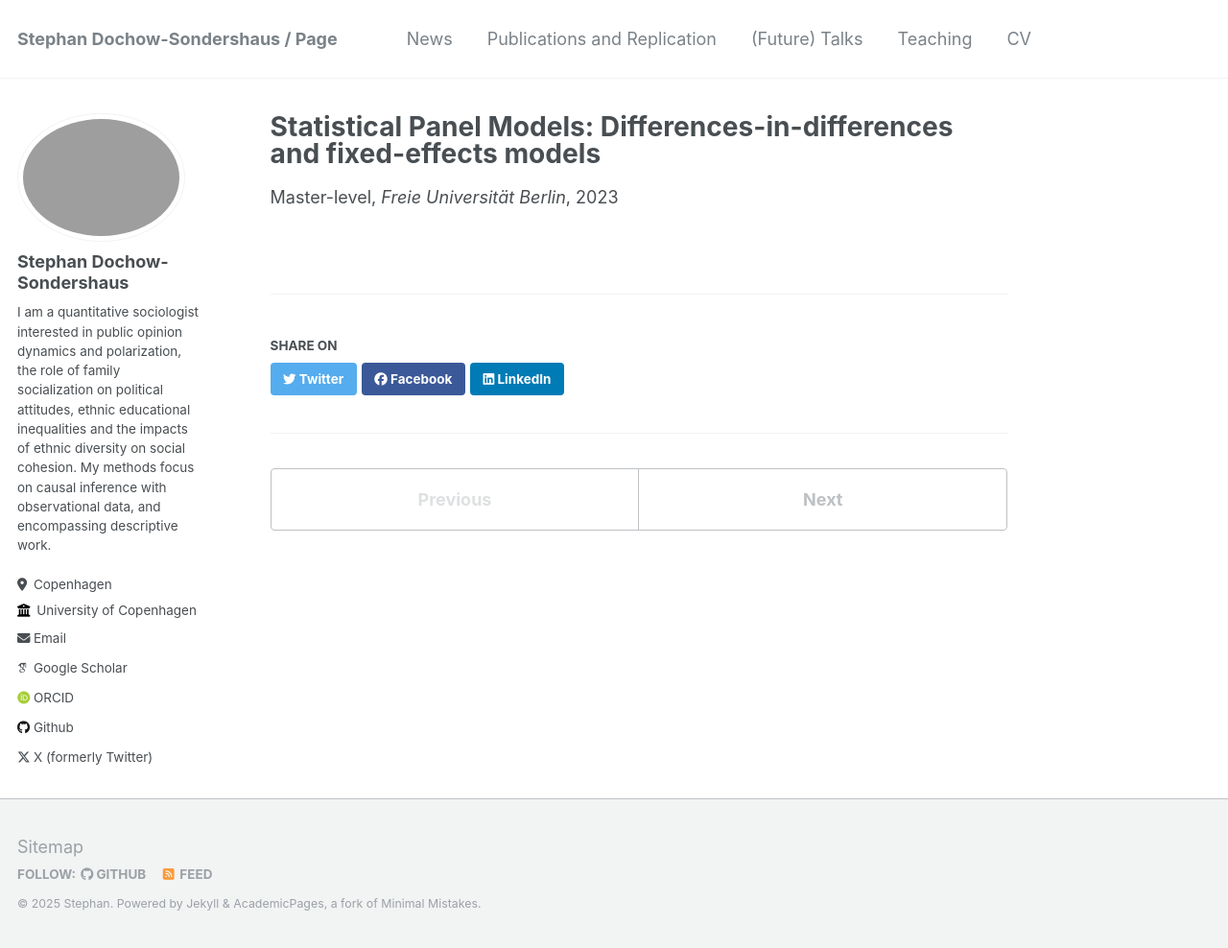
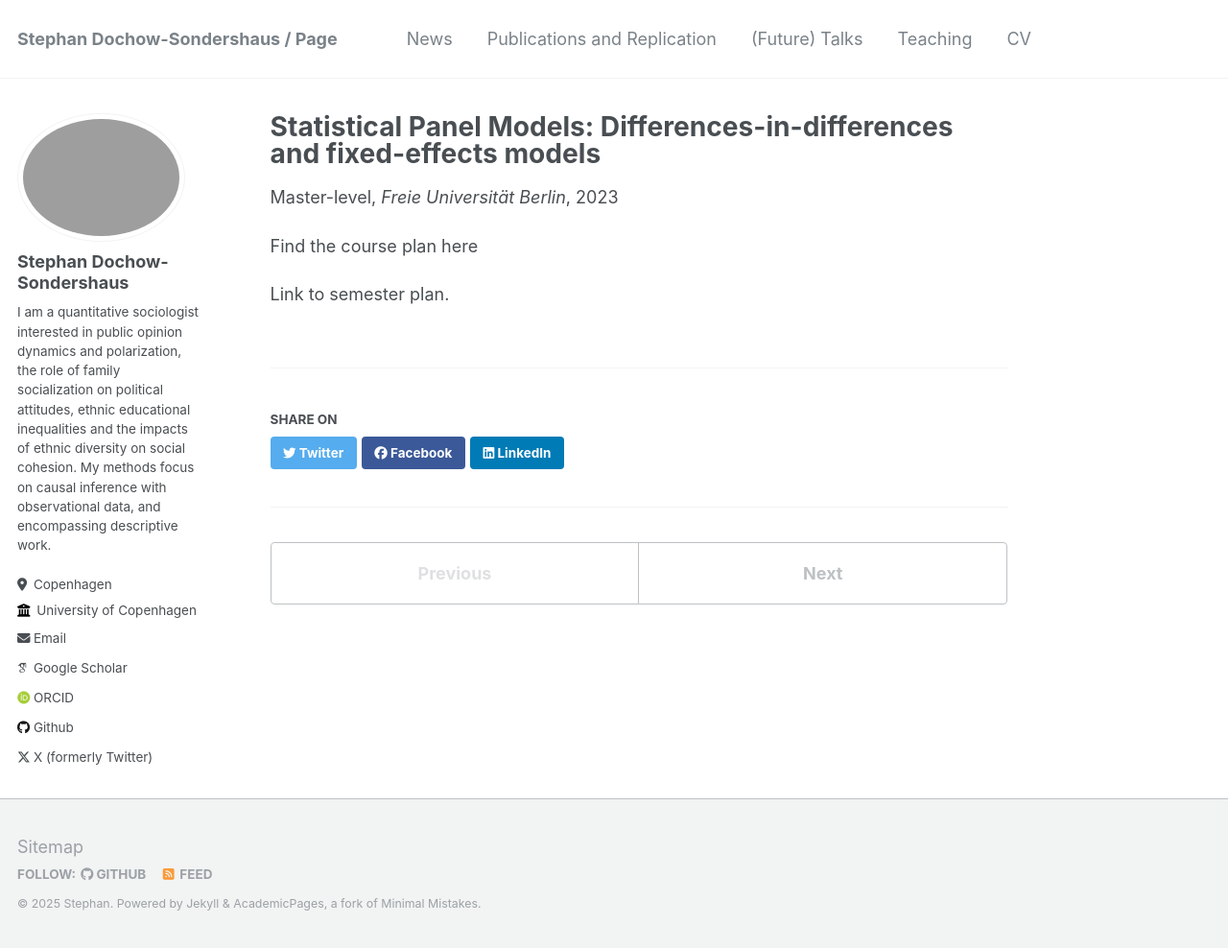
Before and after one commit to stephandoc/stephandoc.github.io, a Jekyll site: the page built from _teaching/2023-winter-teaching-1.md, in a window 1280 px wide and 988 px high. Shown: the whole window at 96% size. Built offline with Jekyll 4.4.1, drawn with Linux system fonts in a browser that asks for light colours; some web fonts are replaced.

Commit message:
update did course

```diff
--- a/_teaching/2023-winter-teaching-1.md
+++ b/_teaching/2023-winter-teaching-1.md
@@ -7,3 +7,7 @@ venue: "Freie Universität Berlin"
 date: 2023-09-01
 location: "Berlin, Germany"
 ---
+
+Find the course plan here
+
+<div class="wordwrap">Link to <a href="https://stephandoc.github.io/files/did_schedule_ws2023_v3.pdf"></a>semester plan. </div>
```
Also changed, not shown: 1 other file.
